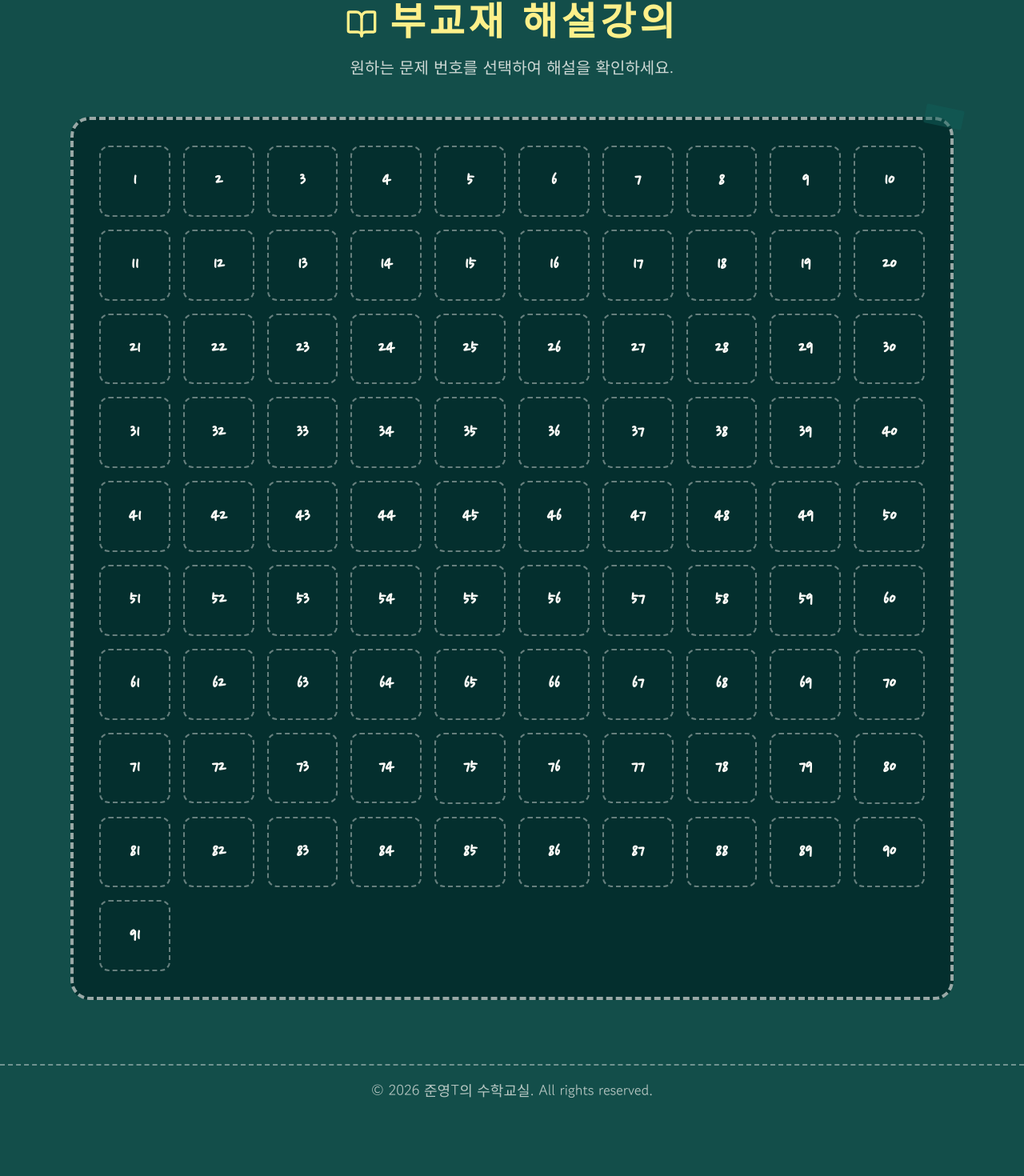
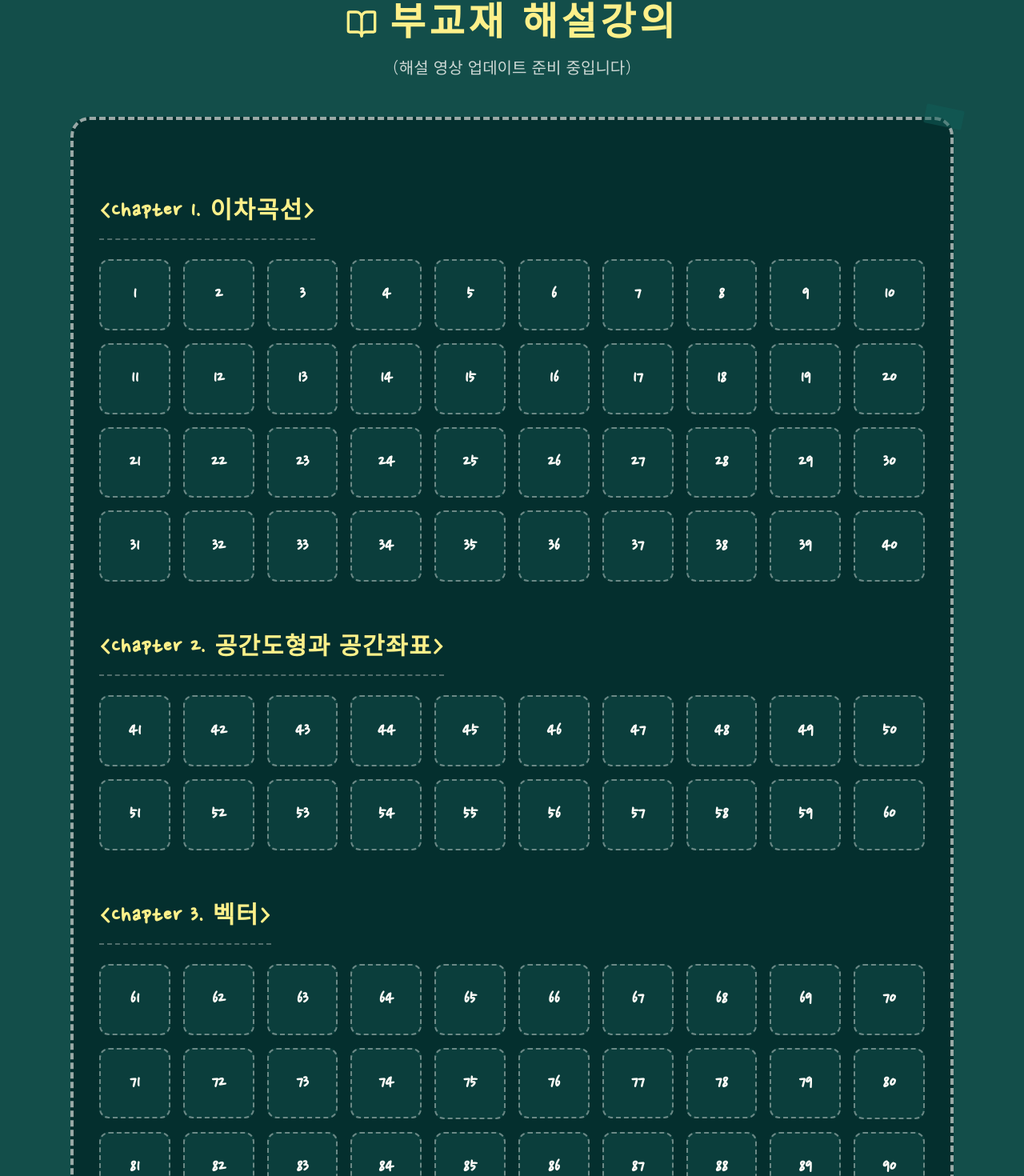
Before and after one commit to wnsdud131700-source/gumstar, a Next.js app: page /solutions in a window 1280 px wide. Shown: the part 160-1630 px from the top of the page at 80% size. Before the commit the page ends 1552 px from the top, so only its background shows below. Built offline with nearby package versions, Linux system fonts and the light colour scheme.

Commit message:
style: organize solutions into 3 chapters and replace links with static buttons

```diff
--- a/app/solutions/page.tsx
+++ b/app/solutions/page.tsx
@@ -1,9 +1,23 @@
-import Link from "next/link";
 import { BookOpen } from "lucide-react";
 
 export default function SolutionsPage() {
-  // 1부터 91까지의 숫자 배열 생성
-  const problems = Array.from({ length: 91 }, (_, i) => i + 1);
+  // 챕터별 문제 배열 생성
+  const chapter1 = Array.from({ length: 40 }, (_, i) => i + 1); // 1~40
+  const chapter2 = Array.from({ length: 20 }, (_, i) => i + 41); // 41~60
+  const chapter3 = Array.from({ length: 33 }, (_, i) => i + 61); // 61~93
+
+  const renderGrid = (problems: number[]) => (
+    <div className="w-full grid grid-cols-4 sm:grid-cols-6 md:grid-cols-7 lg:grid-cols-10 gap-4 mt-6">
+      {problems.map((num) => (
+        <div
+          key={num}
+          className="flex items-center justify-center aspect-square text-2xl font-bold text-chalk border-2 border-dashed border-chalk/40 rounded-xl bg-teal-900/50 hover:bg-chalkYellow hover:text-teal-900 hover:border-chalkYellow hover:scale-105 transition-all duration-300 cursor-pointer"
+        >
+          {num}
+        </div>
+      ))}
+    </div>
+  );
 
   return (
     <div className="w-full max-w-6xl flex flex-col items-center gap-12 py-12 px-6">
@@ -13,23 +27,37 @@ export default function SolutionsPage() {
           부교재 해설강의
         </h1>
         <p className="text-xl text-chalk/80 font-note">
-          원하는 문제 번호를 선택하여 해설을 확인하세요.
+          (해설 영상 업데이트 준비 중입니다)
         </p>
       </div>
 
-      <div className="w-full grid grid-cols-4 sm:grid-cols-6 md:grid-cols-7 lg:grid-cols-10 gap-4 p-8 border-4 border-dashed border-[#fdfbf7]/60 rounded-3xl relative bg-teal-950">
+      <div className="w-full space-y-16 p-8 border-4 border-dashed border-[#fdfbf7]/60 rounded-3xl relative bg-teal-950">
         {/* 장식용 지우개 흔적 */}
         <div className="absolute -top-4 -right-4 w-12 h-6 bg-teal-800 rounded-sm opacity-50 transform rotate-12"></div>
 
-        {problems.map((num) => (
-          <Link
-            key={num}
-            href={`/solutions/${num}`}
-            className="flex items-center justify-center aspect-square text-2xl font-bold text-chalk border-2 border-dashed border-chalk/40 rounded-xl hover:bg-chalkYellow hover:text-teal-900 hover:border-chalkYellow hover:scale-105 transition-all duration-300"
-          >
-            {num}
-          </Link>
-        ))}
+        {/* Chapter 1 */}
+        <section>
+          <h2 className="text-3xl font-bold text-chalkYellow tracking-wider border-b-2 border-dashed border-chalk/30 pb-4 inline-block">
+            &lt;Chapter 1. 이차곡선&gt;
+          </h2>
+          {renderGrid(chapter1)}
+        </section>
+
+        {/* Chapter 2 */}
+        <section>
+          <h2 className="text-3xl font-bold text-chalkYellow tracking-wider border-b-2 border-dashed border-chalk/30 pb-4 inline-block">
+            &lt;Chapter 2. 공간도형과 공간좌표&gt;
+          </h2>
+          {renderGrid(chapter2)}
+        </section>
+
+        {/* Chapter 3 */}
+        <section>
+          <h2 className="text-3xl font-bold text-chalkYellow tracking-wider border-b-2 border-dashed border-chalk/30 pb-4 inline-block">
+            &lt;Chapter 3. 벡터&gt;
+          </h2>
+          {renderGrid(chapter3)}
+        </section>
       </div>
     </div>
   );
```
